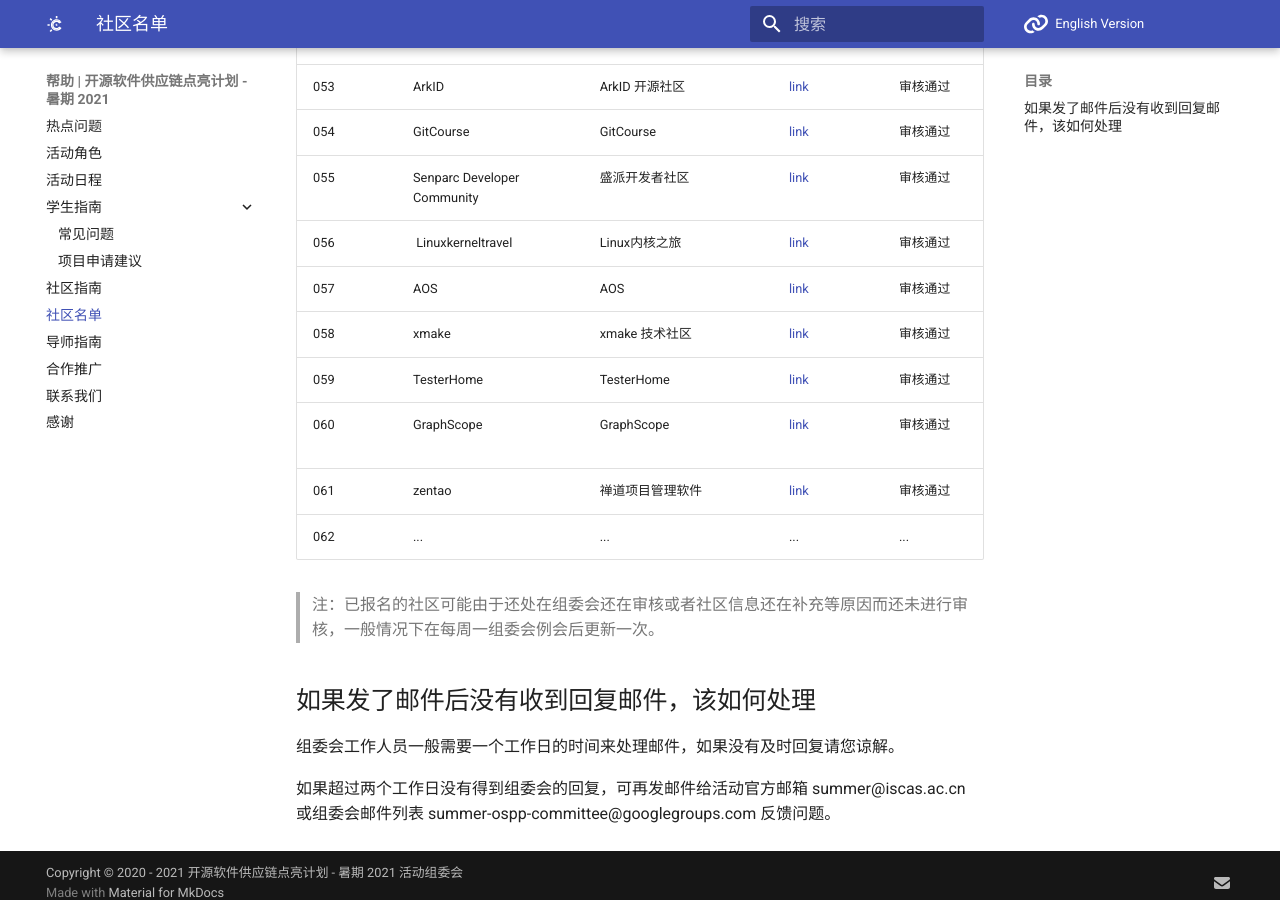
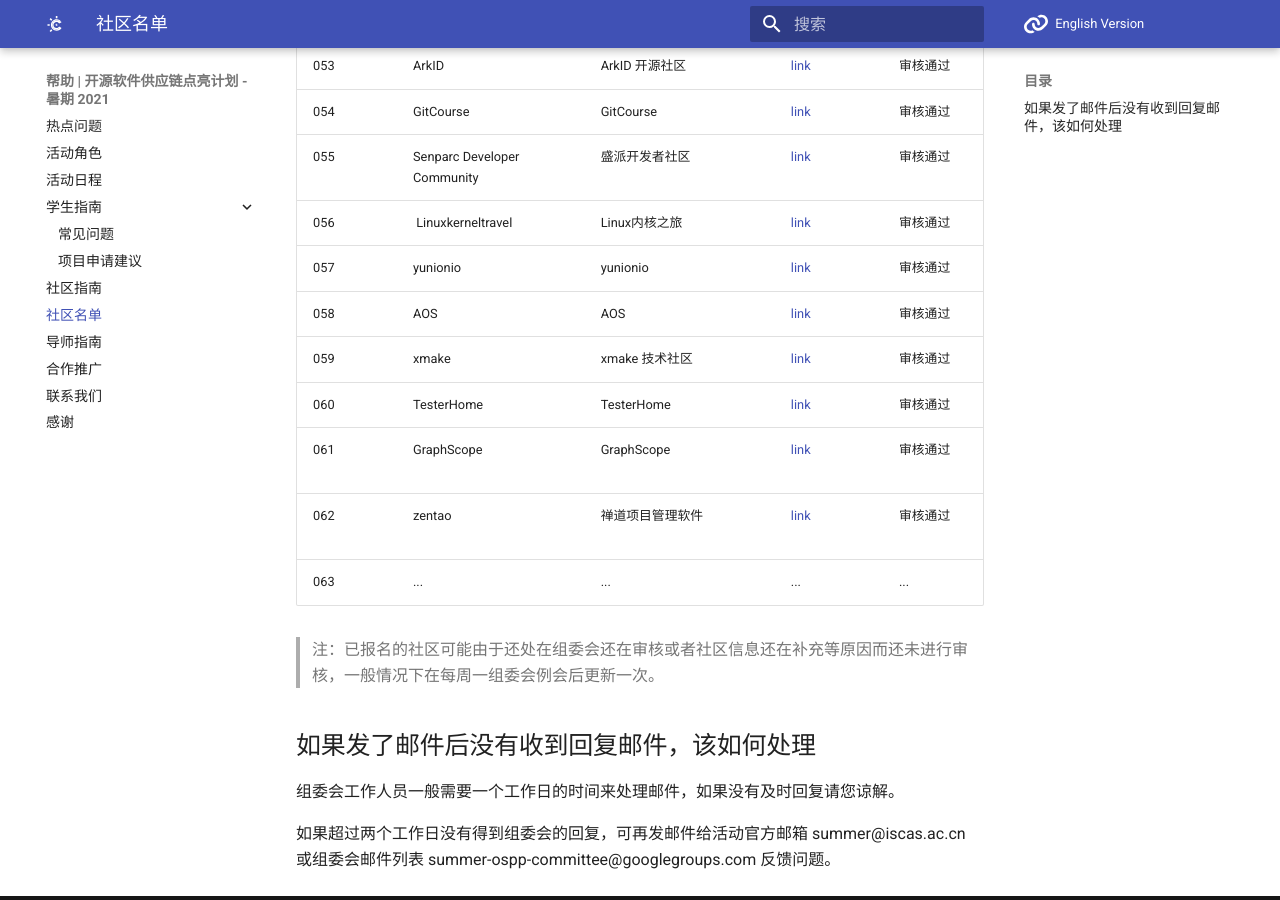
Before and after one commit to summer-ospp/help, an MkDocs documentation site: the page built from docs/communities-list.md, in a window 1280 px wide and 900 px high, scrolled down 2824 px. Built offline with MkDocs 1.6.1 and Material for MkDocs 9.7.7, drawn with Linux system fonts in a browser that asks for light colours; comment, search, counter and statistics services are not loaded.

Commit message:
Update communities-list.md

```diff
--- a/docs/communities-list.md
+++ b/docs/communities-list.md
@@ -62,12 +62,13 @@
 | 054  | GitCourse               | GitCourse                      | [link]( http://gitcourse-io.kfcoding.com/   )                 | 审核通过    |
 | 055  | Senparc Developer Community          | 盛派开发者社区     | [link]( https://dev.senparc.com/)                             | 审核通过    |
 | 056  | Linuxkerneltravel       | Linux内核之旅                   | [link]( http://kerneltravel.net/ )                            | 审核通过    |
-| 057  | AOS                     | AOS                            | [link](  https://aos.dev/docs   )                             | 审核通过    |
-| 058  | xmake                   | xmake 技术社区                 | [link](   https://xmake.io   )                                 | 审核通过    |
-| 059  | TesterHome              | TesterHome                     | [link]( https://testerhome.com/ )                              | 审核通过   |
-| 060  | GraphScope              | GraphScope                    | [link]( https://graphscope.io)                                  | 审核通过    |
-| 061  | zentao                  | 禅道项目管理软件                 | [link]( https://www.zentao.net/)                   | 审核通过    |
-| 062  | ...                     | ...                | ...         | ...    |
+| 057  | yunionio                | yunionio                        | [link](  https://github.com/yunionio )                       | 审核通过    |
+| 058  | AOS                     | AOS                            | [link](  https://aos.dev/docs   )                             | 审核通过    |
+| 059  | xmake                   | xmake 技术社区                 | [link](   https://xmake.io   )                                 | 审核通过    |
+| 060  | TesterHome              | TesterHome                     | [link]( https://testerhome.com/ )                              | 审核通过   |
+| 061  | GraphScope              | GraphScope                    | [link]( https://graphscope.io)                                  | 审核通过    |
+| 062  | zentao                  | 禅道项目管理软件                 | [link]( https://www.zentao.net/)                              | 审核通过    |
+| 063  | ...                     | ...                | ...         | ...    |
 
 > 注：已报名的社区可能由于还处在组委会还在审核或者社区信息还在补充等原因而还未进行审核，一般情况下在每周一组委会例会后更新一次。
 
```
